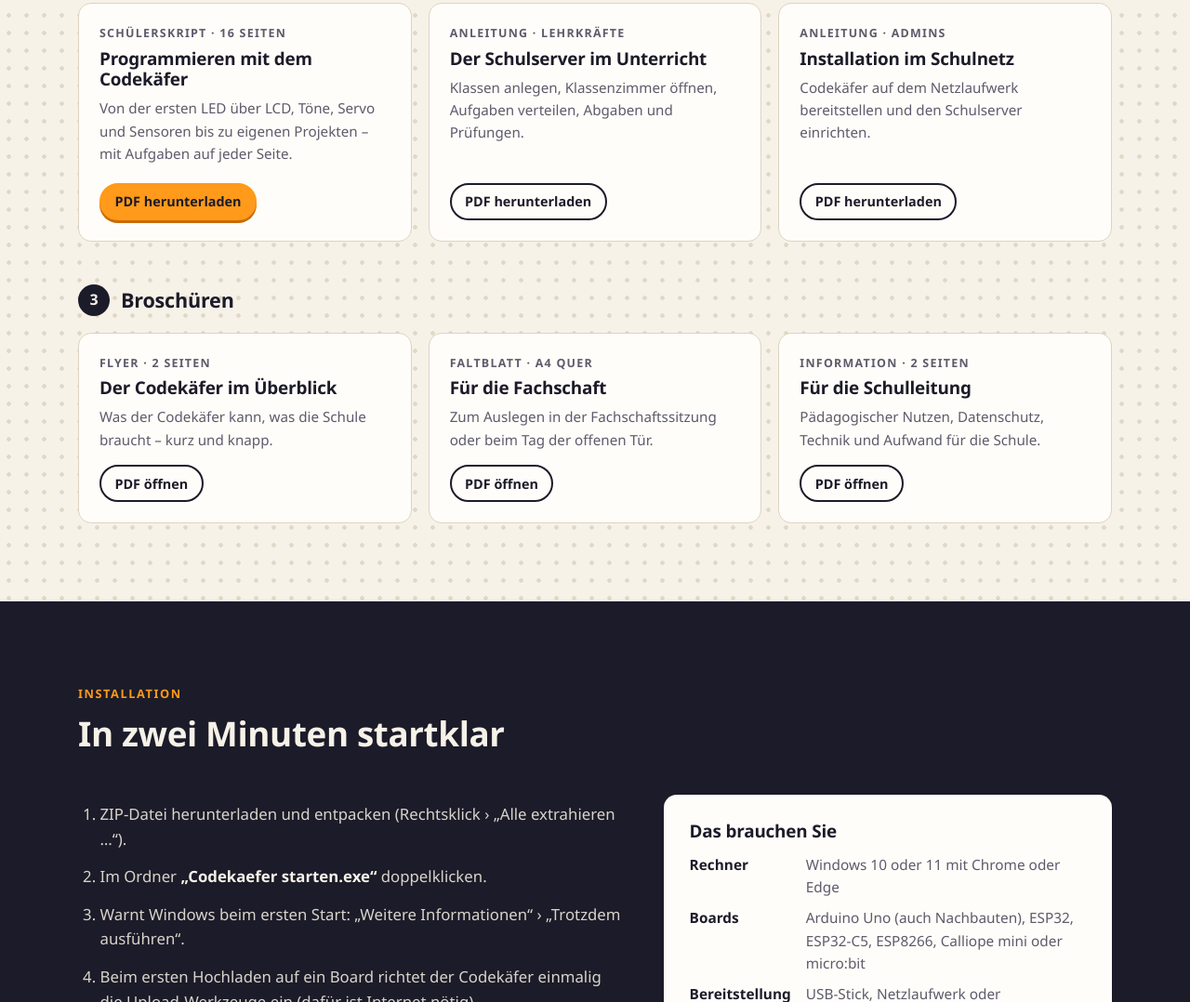
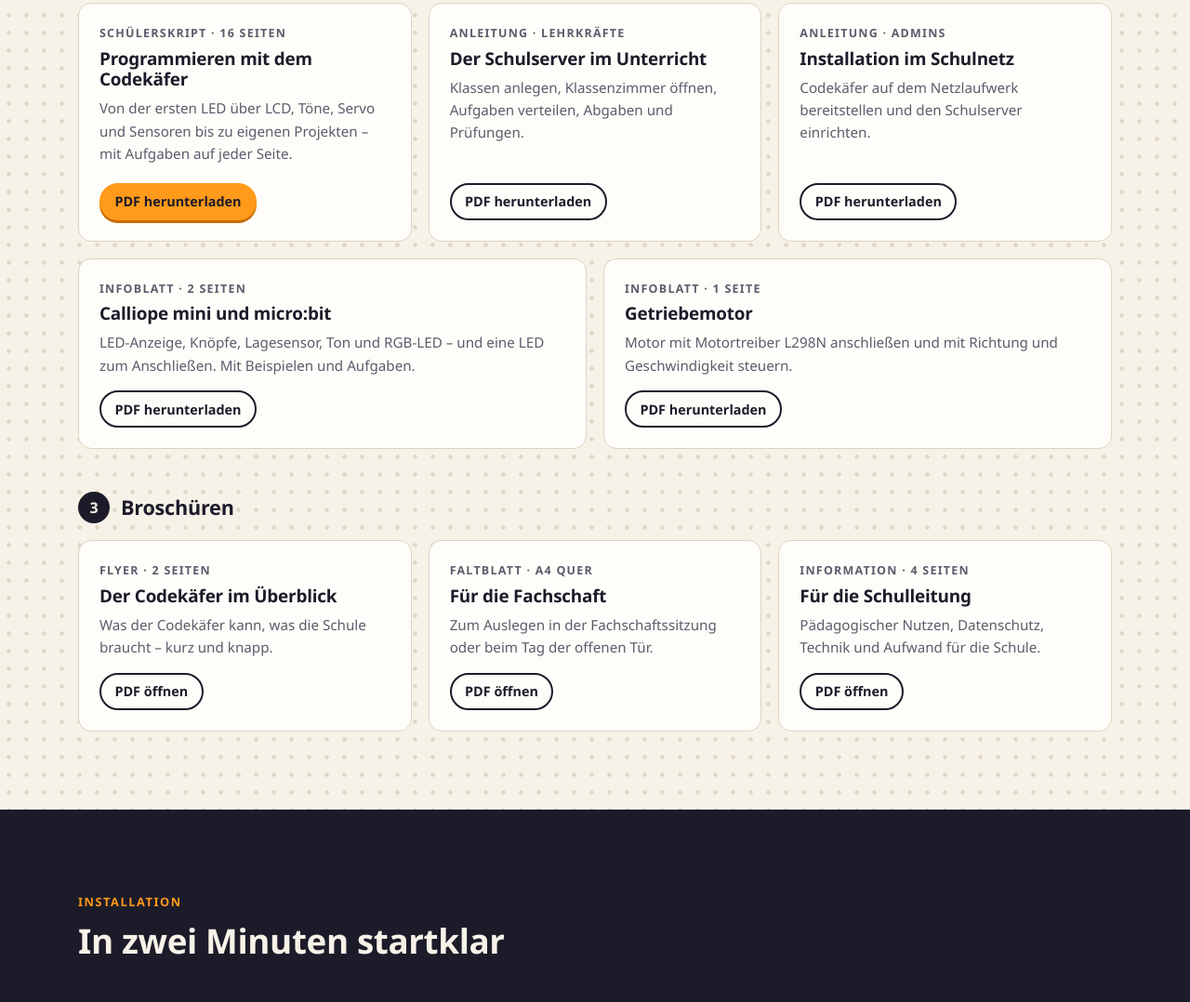
Before and after one commit to werkstatt-aic/codekaefer-webseite, a plain HTML site: page index.html in a window 1280 px wide. Shown: the part 4591-5669 px from the top of the page at 93% size. Drawn offline with Linux system fonts and the light colour scheme.

Commit message:
Material: Urheberhinweis, Infoblätter Calliope/micro:bit und Getriebemotor, Download-Adresse codekaefer.de in den Broschüren
Co-Authored-By: Claude Opus 5.5 <noreply@anthropic.com>
Claude-Session: https://claude.ai/code/session_014deRnKCGU9Vu3Mh8FYFtXE

```diff
--- a/index.html
+++ b/index.html
@@ -158,12 +158,16 @@
       <div class="mat"><span class="art">Anleitung · Lehrkräfte</span><h3>Der Schulserver im Unterricht</h3><p>Klassen anlegen, Klassenzimmer öffnen, Aufgaben verteilen, Abgaben und Prüfungen.</p><a class="knopf klein rand" href="material/codekaefer-schulserver-lehrkraefte.pdf">PDF herunterladen</a></div>
       <div class="mat"><span class="art">Anleitung · Admins</span><h3>Installation im Schulnetz</h3><p>Codekäfer auf dem Netzlaufwerk bereitstellen und den Schulserver einrichten.</p><a class="knopf klein rand" href="material/codekaefer-installation-admins.pdf">PDF herunterladen</a></div>
     </div>
+    <div class="material zwei" style="margin-top:18px">
+      <div class="mat"><span class="art">Infoblatt · 2 Seiten</span><h3>Calliope mini und micro:bit</h3><p>LED-Anzeige, Knöpfe, Lagesensor, Ton und RGB-LED – und eine LED zum Anschließen. Mit Beispielen und Aufgaben.</p><a class="knopf klein rand" href="material/codekaefer-infoblatt-calliope-microbit.pdf">PDF herunterladen</a></div>
+      <div class="mat"><span class="art">Infoblatt · 1 Seite</span><h3>Getriebemotor</h3><p>Motor mit Motortreiber L298N anschließen und mit Richtung und Geschwindigkeit steuern.</p><a class="knopf klein rand" href="material/codekaefer-infoblatt-getriebemotor.pdf">PDF herunterladen</a></div>
+    </div>
 
     <h3 class="gruppe"><span>3</span> Broschüren</h3>
     <div class="material">
       <div class="mat"><span class="art">Flyer · 2 Seiten</span><h3>Der Codekäfer im Überblick</h3><p>Was der Codekäfer kann, was die Schule braucht – kurz und knapp.</p><a class="knopf klein rand" href="material/codekaefer-flyer.pdf">PDF öffnen</a></div>
       <div class="mat"><span class="art">Faltblatt · A4 quer</span><h3>Für die Fachschaft</h3><p>Zum Auslegen in der Fachschaftssitzung oder beim Tag der offenen Tür.</p><a class="knopf klein rand" href="material/codekaefer-faltblatt.pdf">PDF öffnen</a></div>
-      <div class="mat"><span class="art">Information · 2 Seiten</span><h3>Für die Schulleitung</h3><p>Pädagogischer Nutzen, Datenschutz, Technik und Aufwand für die Schule.</p><a class="knopf klein rand" href="material/codekaefer-info-schulleitung.pdf">PDF öffnen</a></div>
+      <div class="mat"><span class="art">Information · 4 Seiten</span><h3>Für die Schulleitung</h3><p>Pädagogischer Nutzen, Datenschutz, Technik und Aufwand für die Schule.</p><a class="knopf klein rand" href="material/codekaefer-info-schulleitung.pdf">PDF öffnen</a></div>
     </div>
   </div>
 </section>
```
Also changed, not shown: 8 other files.
